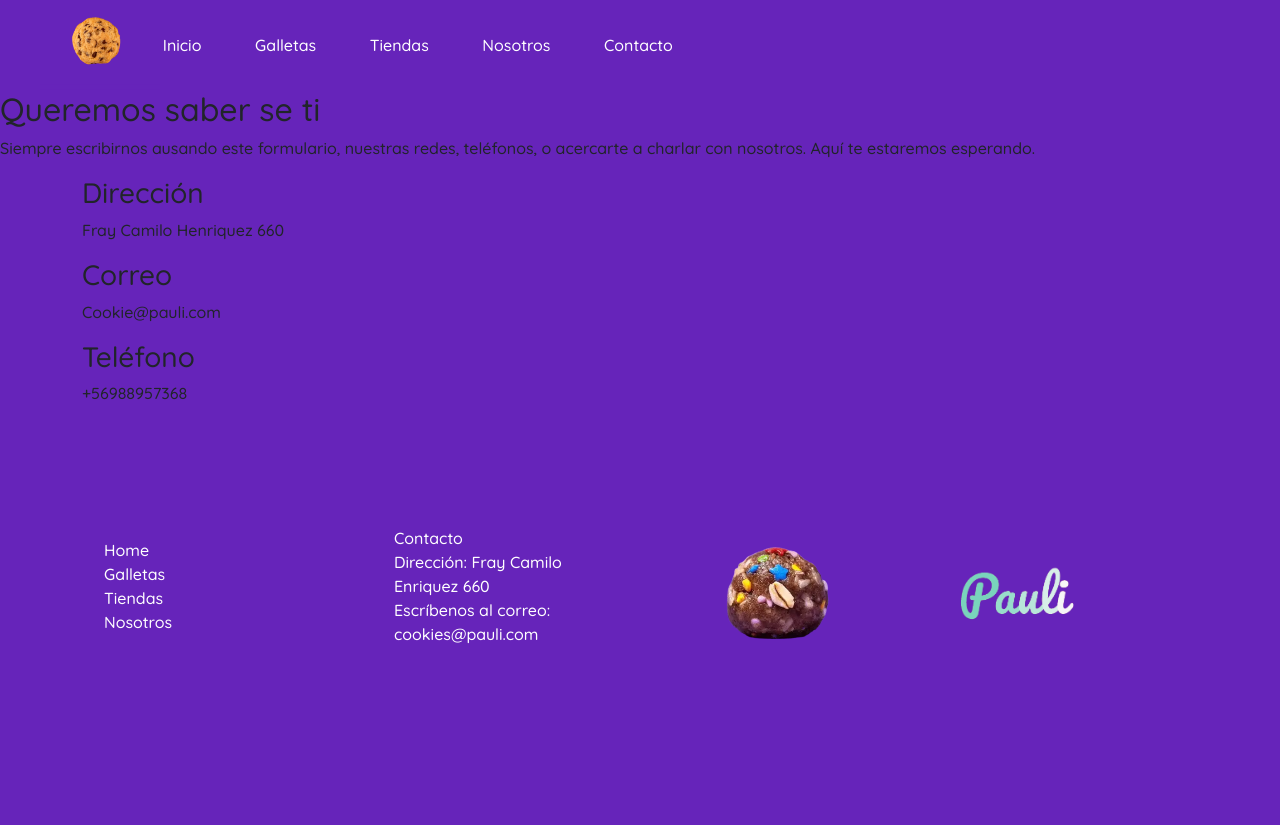
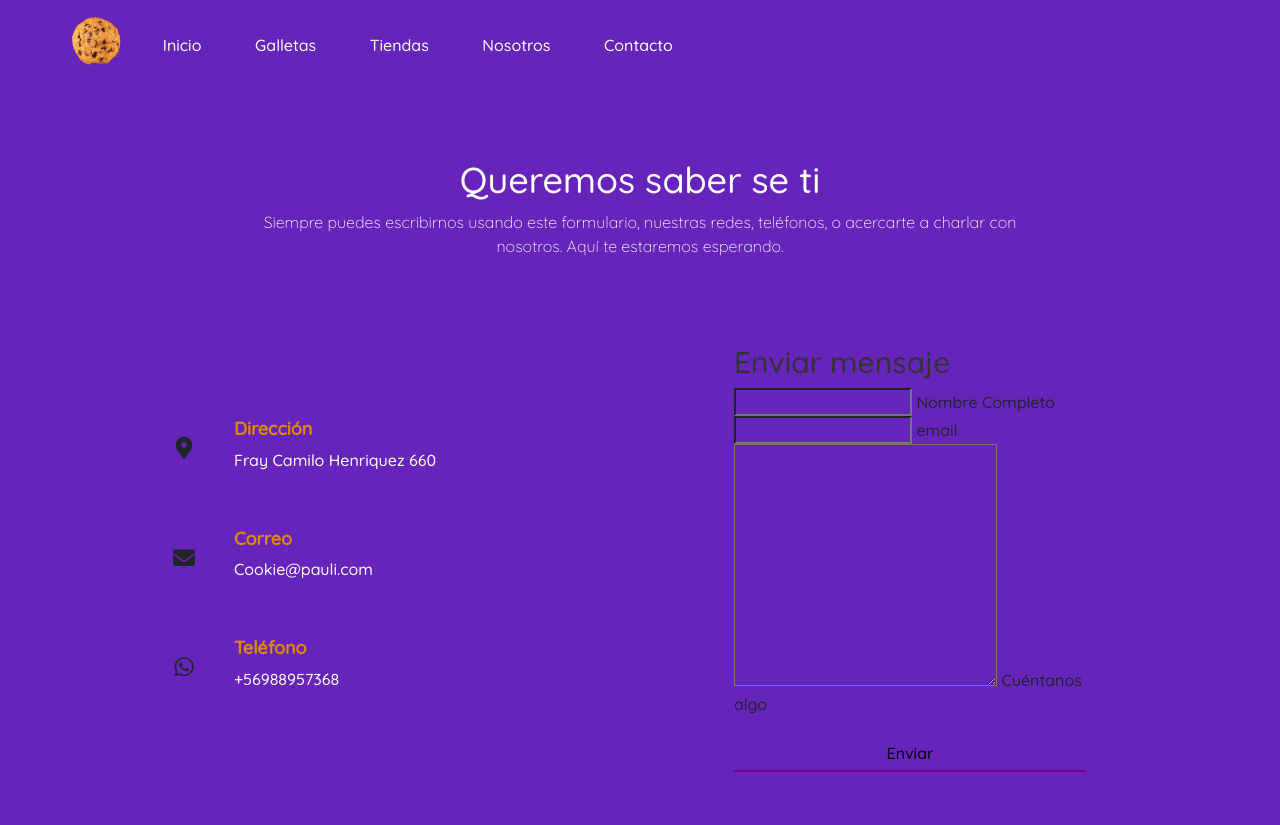
Before and after one commit to ManuelRodriguezT/pre-entrega2-rodriguez, a plain HTML site: page secciones/contacto.html in a window 1280 px wide. Shown: the top 825 px of the page. Before the commit the page ends 800 px from the top, so only its background shows below. Drawn offline with nearby package versions, Linux system fonts and the light colour scheme; files whose address does not match are found by name.

Commit message:
terminé formulario y comencé nosotros

```diff
--- a/css/style.css
+++ b/css/style.css
@@ -74,6 +74,14 @@ body{
     font-weight: bold;
     width: 40vh;
 }
+
+.grid-main-container{
+    display: flex;
+    flex-wrap: wrap;
+
+
+}
+
 
 /*----------------------------Seccion 2---------------------------------- */
 .texto-2 {
@@ -214,6 +222,116 @@ ul a {
     margin: 0;
 }
 
+/* ------------------------------- Contacto--------------------------------- */
+
+.contact{
+    position: relative;
+    min-height: 100vh;
+    padding: 50px 100px;
+    display: flex;
+    justify-content: center;
+    align-items: center;
+    flex-direction: column;
+}
+
+.contact .content{
+max-width: 800px;
+text-align: center;
+}
+
+.contact .content h2{
+    font-size: 36px;
+    font-weight: 500;
+    color: white;
+}
+
+.contact .content p{
+    font-weight: 300;
+    color: white;
+}
+.container-contacto
+{
+    width: 100%;
+    display: flex;
+    justify-content: center;
+    align-items: center;
+    margin-top: 30px;
+    /* flex-direction: row; */
+}
+
+.container-contacto .contact-info{
+    width: 50%;
+    display: flex;
+    flex-direction: column;
+}
+
+.container-contacto .contact-info .box{
+    position: relative;
+    padding: 20px 0;
+    display: flex;
+}
+
+.container-contacto .contact-info .box .icon{
+    min-width: 60px;
+    height: 60px;
+    display: flex;
+    justify-content: center;
+    align-items: center;
+    border-radius: 70%;
+    font-size: 22px;
+}
+
+.container-contacto .contact-info .box .text{
+    display: flex;
+    margin-left: 20px;
+    font-size: 16px;
+    color: white;
+    flex-direction: column;
+}
+
+.container-contacto .contact-info .box .text h3{
+    font-weight: 600;
+    color: rgb(219, 136, 3);
+    font-size: large;
+}
+
+.contactForm{
+    width: 40%;
+    padding: 40px;
+}
+
+.contactForm h2{
+    font-size: 30px;
+    color: #333;
+    font-weight: 500;
+}
+
+.contactForm .inputBox{
+    position: relative;
+    width: 100%;
+    margin-top: 10px;
+    border-radius: 15%;
+}
+
+.contactForm .inputBox input,
+.contactForm .inputBox textarea{
+    width: 100%;
+    padding: 5px 0;
+    font-size: 16px;
+    margin: 10px 0;
+    border: none;
+    border-bottom: 2px solid purple;
+    outline: none;
+    resize: none;
+}
+
+.contactForm .inputBox span{
+    position: absolute;
+    left: 0;
+
+}
+
+
 
 @media (max-width:768px){
     .navbar>.container-fluid{
--- a/secciones/contacto.html
+++ b/secciones/contacto.html
@@ -1,14 +1,17 @@
 <!DOCTYPE html>
 <html lang="en">
+
 <head>
   <meta charset="UTF-8">
   <meta http-equiv="X-UA-Compatible" content="IE=edge">
   <meta name="viewport" content="width=device-width, initial-scale=1.0">
   <link href="https://cdn.jsdelivr.net/npm/bootstrap@5.3.0-alpha1/dist/css/bootstrap.min.css" rel="stylesheet"
     integrity="sha384-GLhlTQ8iRABdZLl6O3oVMWSktQOp6b7In1Zl3/Jr59b6EGGoI1aFkw7cmDA6j6gD" crossorigin="anonymous">
-        <link rel="stylesheet" href="https://kit.fontawesome.com/d4507dc104.css" crossorigin="anonymous">
+  <link rel="stylesheet" href="https://cdnjs.cloudflare.com/ajax/libs/font-awesome/6.2.1/css/all.min.css"
+    integrity="sha512-MV7K8+y+gLIBoVD59lQIYicR65iaqukzvf/nwasF0nqhPay5w/9lJmVM2hMDcnK1OnMGCdVK+iQrJ7lzPJQd1w=="
+    crossorigin="anonymous" referrerpolicy="no-referrer" />
   <link rel="stylesheet" href="../css/style.css">
-    <title>Galletas</title>
+  <title>Contacto</title>
 </head>
 
 <body>
@@ -16,8 +19,10 @@
     <!-- Menu de navegacion -->
     <nav class="navbar navbar-expand-lg bg-body-tertiary menu">
       <div class="container-fluid" id="menu">
-              <a class="navbar-brand img-logo" href="../index.html"><img src="../recursos/cookie-de-nutella.png" width="120px" alt=""></a>
-              <button class="navbar-toggler" type="button" data-bs-toggle="collapse" data-bs-target="#navbarNav" aria-controls="navbarNav" aria-expanded="false" aria-label="Toggle navigation">
+        <a class="navbar-brand img-logo" href="../index.html"><img src="../recursos/cookie-de-nutella.png" width="120px"
+            alt=""></a>
+        <button class="navbar-toggler" type="button" data-bs-toggle="collapse" data-bs-target="#navbarNav"
+          aria-controls="navbarNav" aria-expanded="false" aria-label="Toggle navigation">
           <span class="navbar-toggler-icon"></span>
         </button>
         <div class="collapse navbar-collapse" id="navbarNav">
@@ -42,34 +47,62 @@
       </div>
     </nav>
   </header>
+
+  <!-- -------------Formulario------------------ -->
+
   <main>
     <section class="contact">
       <div class="content">
         <h2>Queremos saber se ti</h2>
-          <p>Siempre escribirnos ausando este formulario, nuestras redes, teléfonos, o acercarte a charlar con nosotros. Aquí te estaremos esperando.</p>
+        <p>Siempre puedes escribirnos usando este formulario, nuestras redes, teléfonos, o acercarte a charlar con
+          nosotros.
+          Aquí te estaremos esperando.</p>
       </div>
-        <div class="container">
+
+      <div class="container-contacto">
         <div class="contact-info">
           <div class="box">
-              <div class="icon"></div>
+            <div class="icon"><i class="fa-solid fa-location-dot"></i></i></div>
             <div class="text">
               <h3>Dirección</h3>
               <p>Fray Camilo Henriquez 660</p>
             </div>
           </div>
           <div class="box">
-              <div class="icon"></div>
+            <div class="icon"><i class="fa-solid fa-envelope"></i></div>
             <div class="text">
               <h3>Correo</h3>
               <p>Cookie@pauli.com</p>
             </div>
-            </div> <div class="box">
-              <div class="icon"></div>
+          </div>
+          <div class="box">
+            <div class="icon"><i class="fa-brands fa-whatsapp"></i></div>
             <div class="text">
               <h3>Teléfono</h3>
               <p>+56988957368</p>
             </div>
-            </di>
+          </div>
+        </div>
+      <div class="contactForm">
+        <form>
+          <h2>Enviar mensaje</h2>
+          <div class="inputBx">
+            <input type="text">
+            <span> Nombre Completo </span>
+          </div>
+          <div class="inputBx">
+            <input type="text" required='required'>
+            <span> email </span>
+          </div>
+          <div class="inputBx">
+            <textarea name="" id="" cols="30" rows="10"></textarea>
+            <span> Cuéntanos algo </span>
+            <div class="inputBox">
+              <input type="submit" value="Enviar">
+            </div>
+          </div>
+
+        </form>
       </div>
     </div>
     </section>
```
Also changed, not shown: index.html (+2 -1 lines), secciones/nosotros.html (+13 -1 lines), recursos/purple-and-red-color-gradient-ba.png (added). Lines whose indentation alone changed are shown as unchanged.
